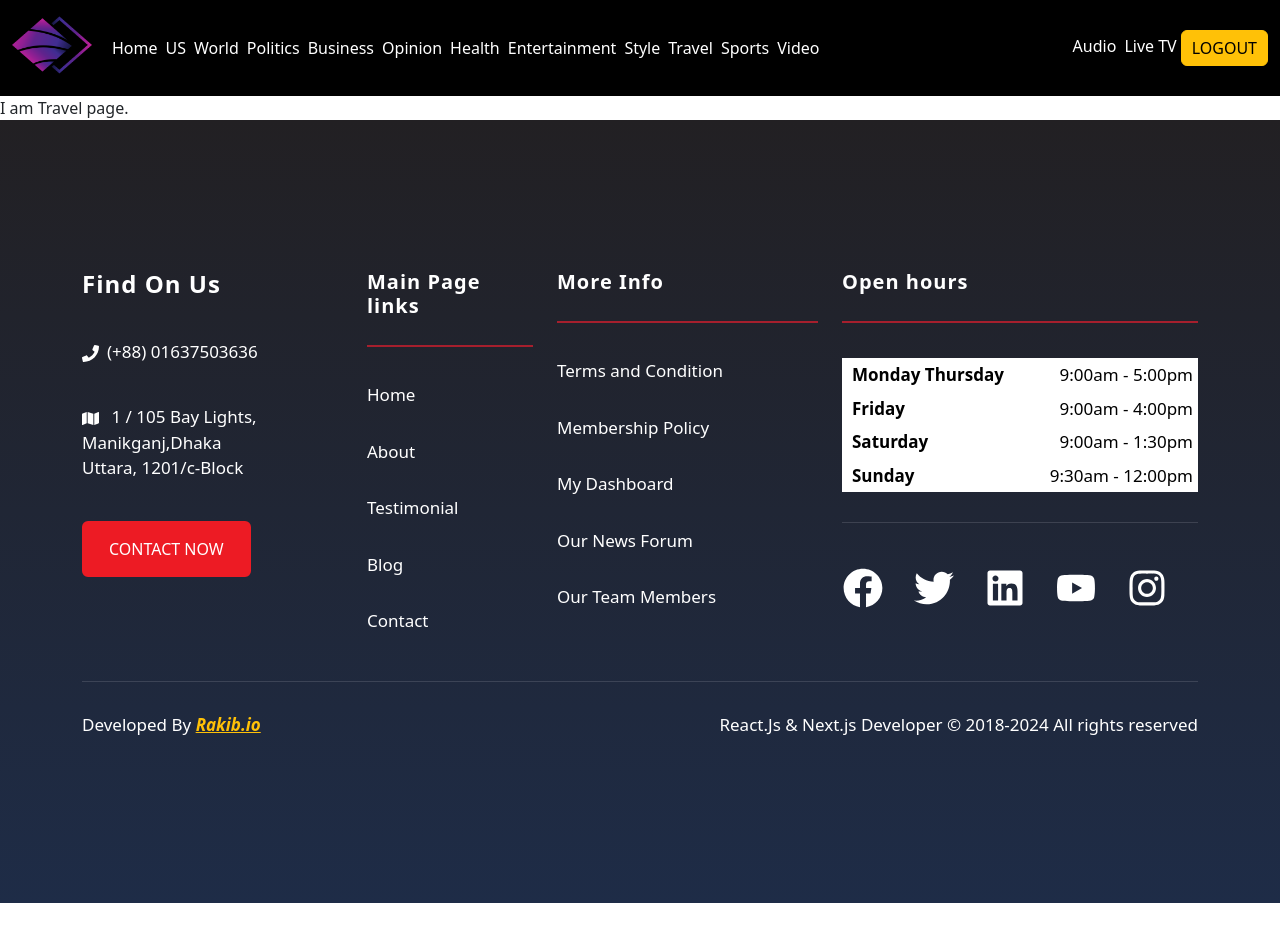
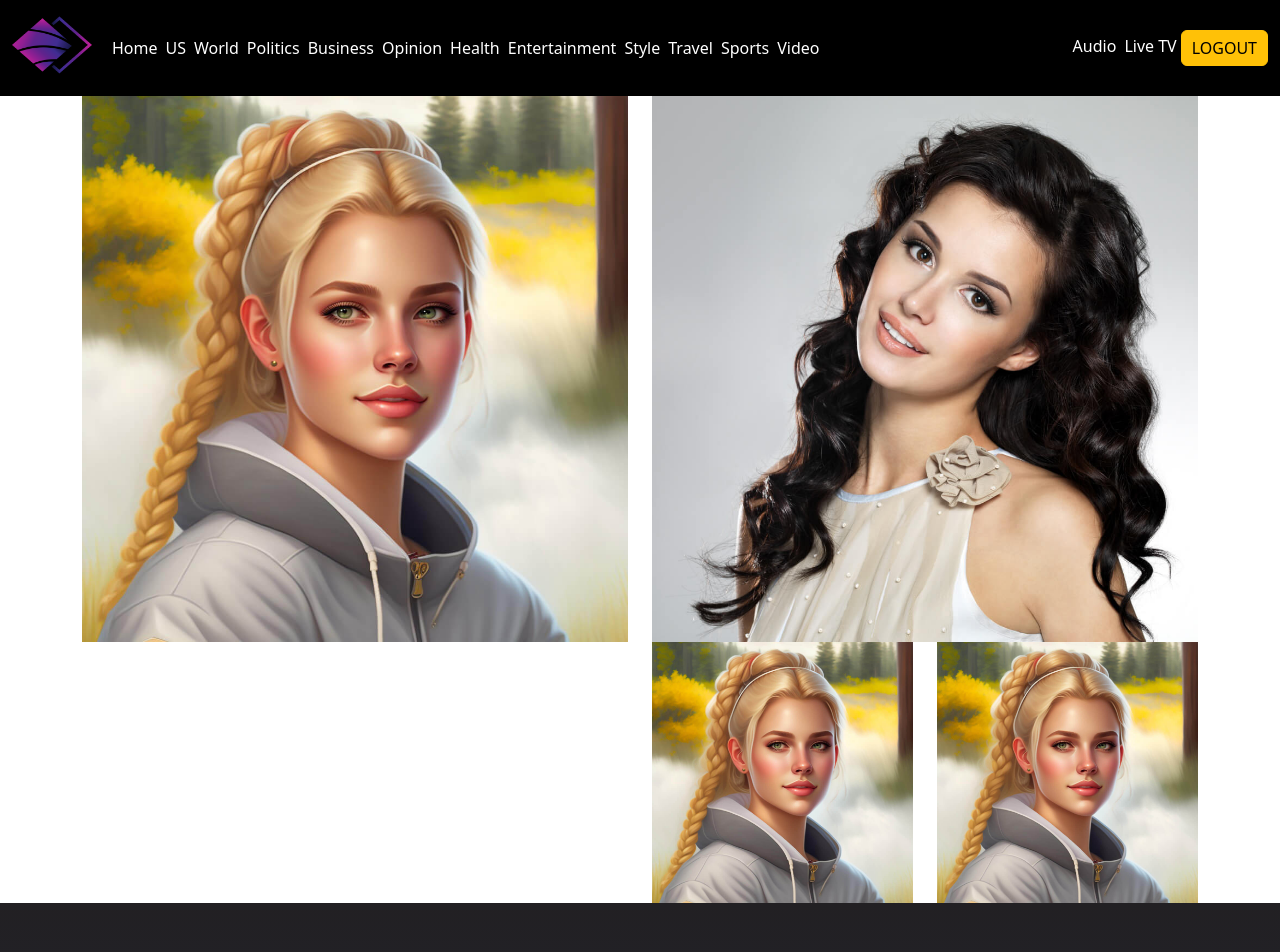
Before and after one commit to SheikhRakibhossain/CNC, a React (Vite) app: page /travel in a window 1280 px wide. Shown: the top 952 px of the page. Before the commit the page ends 903 px from the top, so only its background shows below. Built offline with nearby package versions, Linux system fonts and the light colour scheme; no server answers; sample sign-in values are in the browser's storage.

Commit message:
travel page component create and hero section stracture created

```diff
--- a/src/pages/travel/Travel.jsx
+++ b/src/pages/travel/Travel.jsx
@@ -1,10 +1,11 @@
 import React from 'react';
+import TravelHero from './TravelHero';
 
 const Travel = () => {
     return (
-        <div>
-            I am Travel page.
-        </div>
+        <>
+            <TravelHero/>
+        </>
     );
 };
 
--- /dev/null
+++ b/src/pages/travel/TravelHero.jsx
@@ -0,0 +1,35 @@
+import React from 'react';
+import { Col, Container, Row } from 'react-bootstrap';
+import image1 from '../../assets/girlscat/girl.jpg'
+import image2 from '../../assets/girlscat/cutegirl.jpg'
+
+const TravelHero = () => {
+    return (
+        <Container>
+            <Row>
+                <Col className='min-h-'>
+                    <img src={image1} alt="" />
+                </Col>
+
+                <Col>
+                    <Row>
+                        <img src={image2} alt="" />
+                    </Row>
+                    <Row>
+                        <Col>
+                            <img src={image1} alt="" />
+                        </Col>
+
+                        <Col>
+                            <img src={image1} alt="" />
+                        </Col>
+                    </Row>
+
+
+                </Col>
+            </Row>
+        </Container>
+    );
+};
+
+export default TravelHero;
```
Also changed, not shown: src/assets/girlscat/cutegirl.jpg (renamed from src/assets/girlscat/beautiful-young-smiling-woman-with-long-brown-hair (1).jpg).
